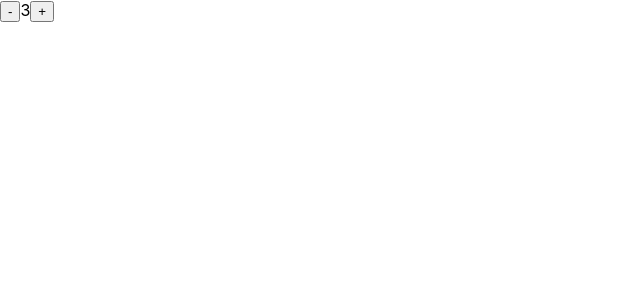
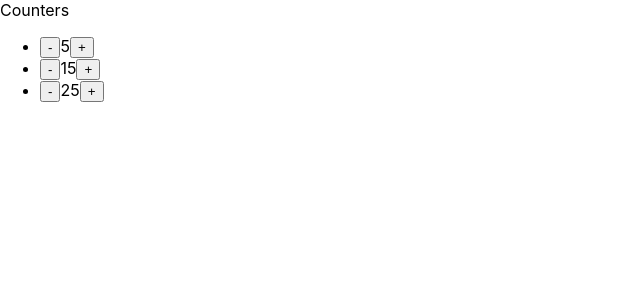
Before and after one commit to Nosov-Pavel/counter-del-me15.09, a React (Create React App) app: page / in a window 1280 px wide. Shown: the top 300 px of the page, without its empty margins (0-640 px from the left). Built offline with nearby package versions, Linux system fonts and the light colour scheme.

Commit message:
initialCounters

```diff
--- a/src/App.js
+++ b/src/App.js
@@ -1,16 +1,25 @@
-import React from 'react';
+import React, {useState} from 'react';
+
+const initialCounters = [
+    {title: 'Green', count: 5},
+    {title: 'Pink', count: 50}
+    ];
 
 function App() {
-
-    const minus = () => {
-        console.log('MINUS')
-    }
+    const [counters, setCounters] = useState(initialCounters)
 
   return (
     <div>
-      <button onClick={minus}>-</button>
-      3
-      <button>+</button>
+        Counters
+
+        <ul>
+            <li><button>-</button>5<button>+</button></li>
+            <li><button>-</button>15<button>+</button></li>
+            <li><button>-</button>25<button>+</button></li>
+        </ul>
+
+
+
 
     </div>
   );
```
